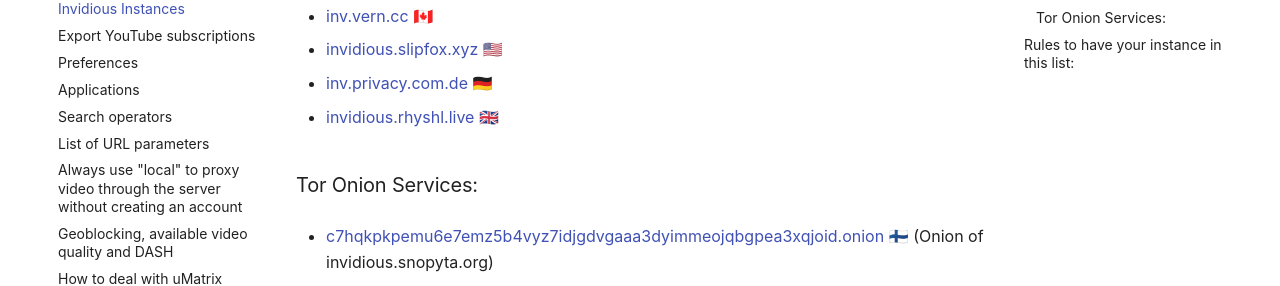
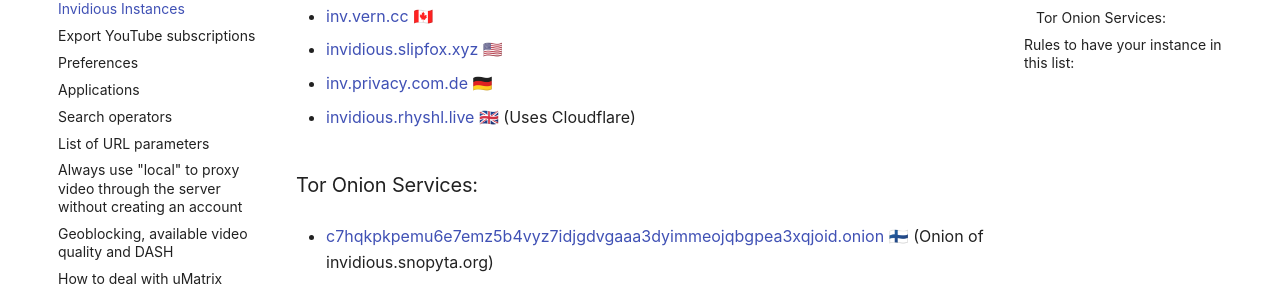
Before and after one commit to iv-org/documentation, an MkDocs documentation site: the page built from docs/instances.md, in a window 1280 px wide and 900 px high, scrolled down 945 px. Shown: the part 153-439 px from the top of the window. Built offline with MkDocs 1.6.1 and Material for MkDocs 9.7.7, drawn with Linux system fonts in a browser that asks for light colours; comment, search, counter and statistics services are not loaded.

Commit message:
Add notice about cloudflare

```diff
--- a/docs/instances.md
+++ b/docs/instances.md
@@ -48,7 +48,7 @@
 
 * [inv.privacy.com.de](https://inv.privacy.com.de) 🇩🇪
 
-* [invidious.rhyshl.live](https://invidious.rhyshl.live) 🇬🇧
+* [invidious.rhyshl.live](https://invidious.rhyshl.live) 🇬🇧 (Uses Cloudflare)
 
 ### Tor Onion Services:
 * [c7hqkpkpemu6e7emz5b4vyz7idjgdvgaaa3dyimmeojqbgpea3xqjoid.onion](http://c7hqkpkpemu6e7emz5b4vyz7idjgdvgaaa3dyimmeojqbgpea3xqjoid.onion) 🇫🇮 (Onion of invidious.snopyta.org)
```
